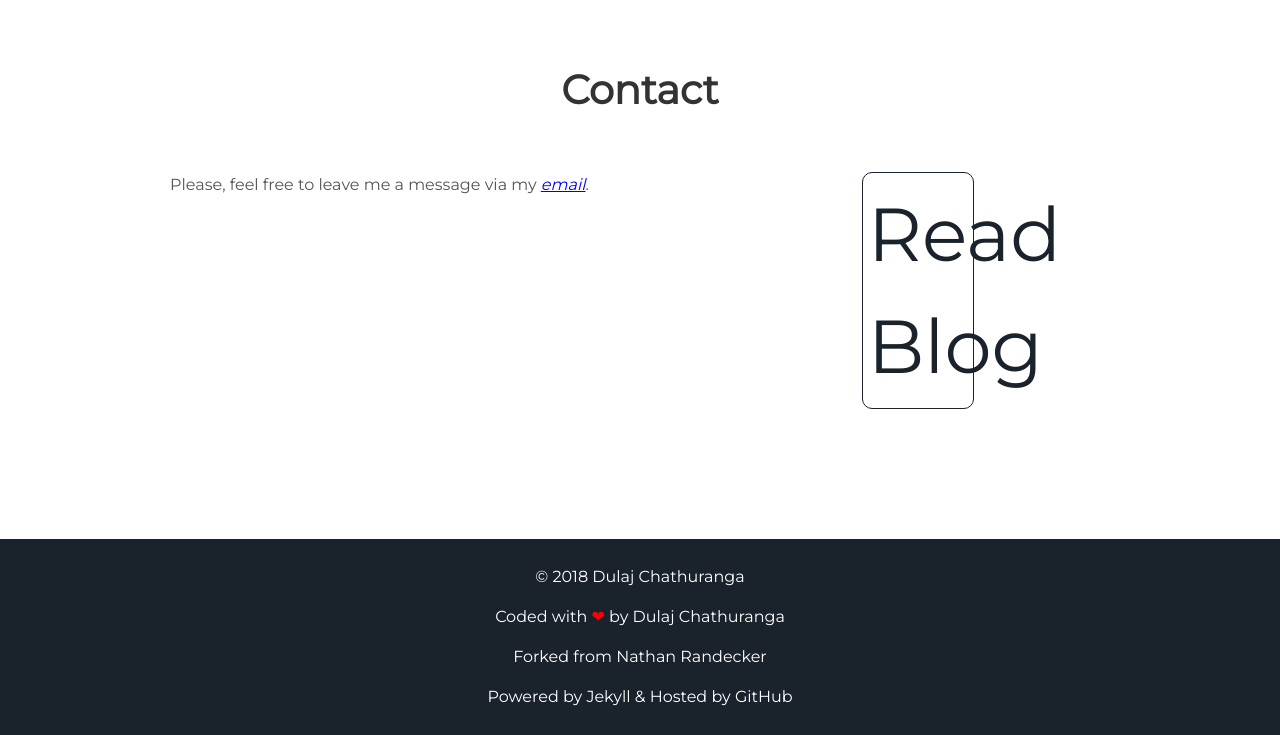
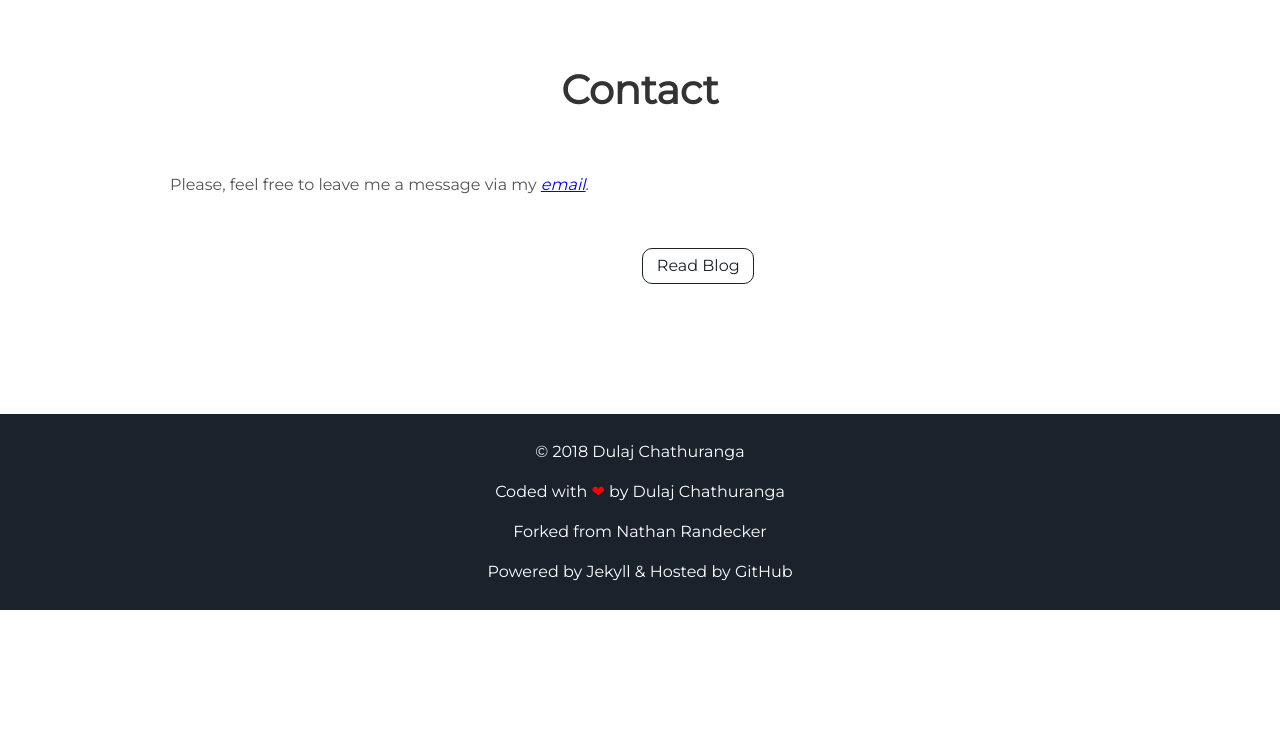
Before and after one commit to DulajChathuranga/dulajchathuranga.github.io, a Jekyll site: the page built from index.html, in a window 1280 px wide. Shown: the part 1546-2281 px from the top of the page. Built offline with Jekyll 4.4.1, drawn with Linux system fonts in a browser that asks for light colours; after the commit the page ends 2156 px from its top, so only the background shows below that.

Commit message:
Update projects.html

```diff
--- a/_includes/projects.html
+++ b/_includes/projects.html
@@ -6,12 +6,12 @@
     <p>Please, feel free to leave me a message via my <i><a href="mailto:dulajchathuranga@outlook.com">email</a></i>.</p>
   </div>
 
-  <div class="user-projects">
+</div>
+
+<div class="user-projects">
 
   <div class="contents-right">
     <a class="project-link" href="#">Read Blog</a>
   </div>
 
 </div>
-
-</div>
```
